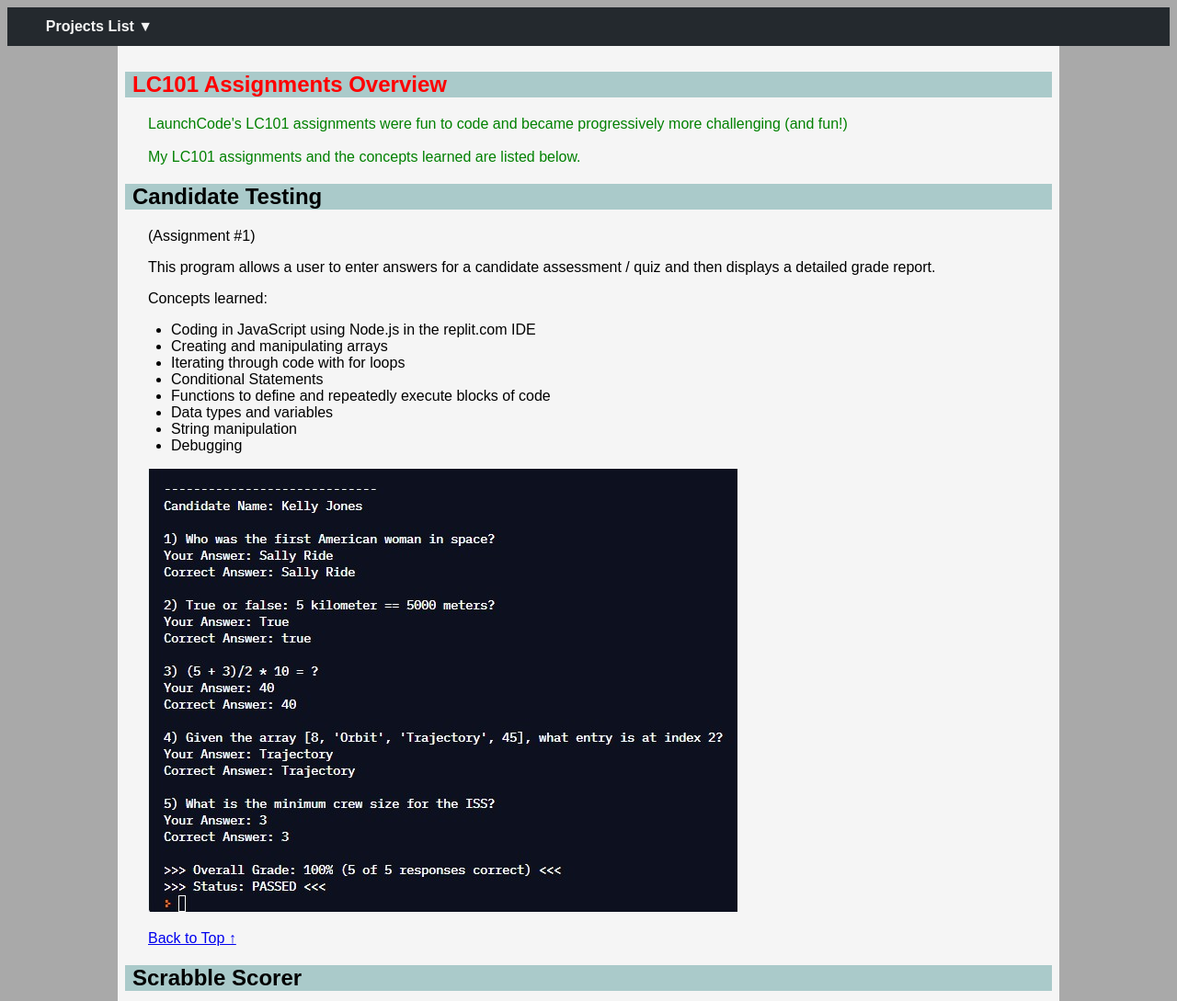
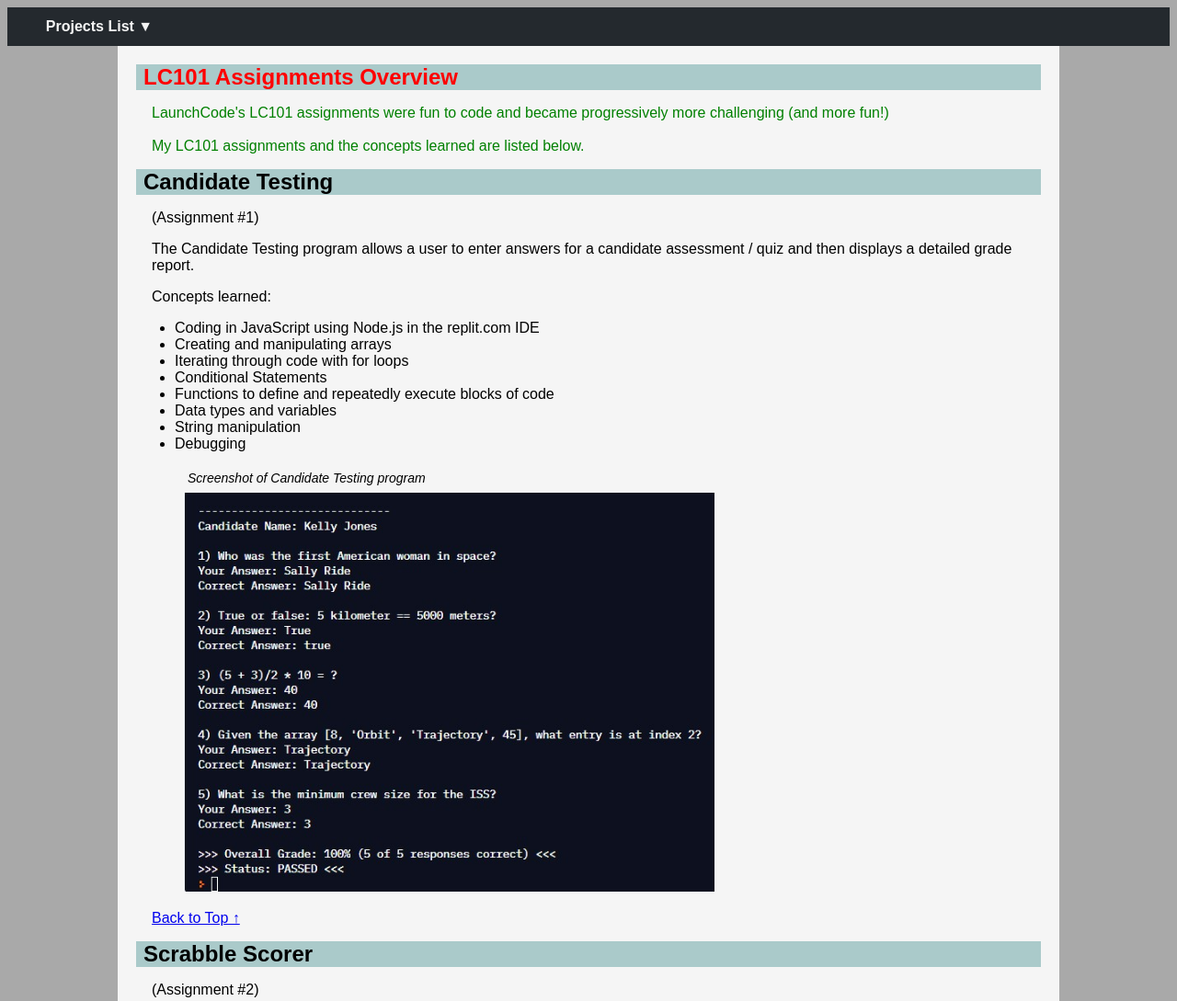
Before and after one commit to PHL-LC101-June-21/assignment-4-html-me-something-kellyj9, a website: page index.html in a window 1280 px wide. Shown: the top 1089 px of the page at 92% size. Drawn offline with Linux system fonts and the light colour scheme.

Commit message:
Added figure and figcaption for images and cleaned up CSS.

```diff
--- a/index.html
+++ b/index.html
@@ -40,13 +40,13 @@
             <h1 id="mainHeading">LC101 Assignments Overview</h1>
             <section>
                <p class="funParagraph" id="testP">LaunchCode's LC101 assignments were fun to code and became
-               progressively more challenging (and fun!)
+               progressively more challenging (and more fun!)
                <br><br>My LC101 assignments and the concepts learned are listed below.</p>
             </section>
             <section>
                <h2 id="P1">Candidate Testing</h2>
                <p>(Assignment #1)</p>
-               <p>This program allows a user to enter answers for a candidate assessment /
+               <p>The Candidate Testing program allows a user to enter answers for a candidate assessment /
                quiz and then displays a detailed grade report.</p>
                <p>Concepts learned:</p>
                <ul>
@@ -59,7 +59,10 @@
                   <li>String manipulation</li>
                   <li>Debugging</li>
                </ul>
-               <img src="images/imgProject01.jpg" alt="Screenshot of Project #1">
+               <figure>
+                  <figcaption>Screenshot of Candidate Testing program</figcaption>
+                  <img src="images/imgProject01.jpg" alt="Screenshot of Project 1">
+               </figure>
                <p>
                <a href="#top">Back to Top &uparrow;</a>
                </p>
@@ -79,7 +82,10 @@
                   <li>Accessing properties and methods within an array of objects</li>
                   <li>While loops and for…in Loops</li>
                </ul>
-               <img src="images/imgProject02.jpg" alt="Screenshot of Project #2">
+               <figure>
+                  <figcaption>Screenshot of Scrabble Scorer program</figcaption>
+                  <img src="images/imgProject02.jpg" alt="Screenshot of Project 2">
+               </figure>
                <p><a href="#top">Back to Top &uparrow;</a></p>
             </section>
 
@@ -104,13 +110,15 @@
                      <li>The expectation function is chained with a built-in Matcher function,
                      which compares the expected value to the actual value</li>
                   </ul>
-                  <li>Test Driven Development - a software development process where each unit test is written first
-                  before writing the corresponding code</li>
+                  <li>Test Driven Development (TDD)</li>
                   <li>Exporting functions from modules</li>
                   <li>Classes as templates for creating objects - with class constructors and methods</li>
                   <li>Creating and using instances of objects from classes</li>
                </ul>
-               <img src="images/imgProject03.jpg" alt="Screenshot of Project #3">
+               <figure>
+                  <figcaption>Screenshot of Mars Rover program passing all unit tests</figcaption>
+                  <img src="images/imgProject03.jpg" alt="Screenshot of Project 3">
+               </figure>
                <p><a href="#top">Back to Top &uparrow;</a></p>
             </section>
 
@@ -130,10 +138,10 @@
                   <li>Local development with VS Code and Git</li>
                   <li>Git commands learned included:</li>
                   <ul>
-                     <li>Getting and Creating Projects – clone</li>
+                     <li>Getting and creating projects – clone</li>
                      <li>Basic snapshotting – add, status, commit, reset</li>
                      <li>Sharing and updating projects – push, remote</li>
-                     <li>Inspection and Comparison – diff</li>
+                     <li>Inspection and comparison – diff</li>
                   </ul>
                </ul>
                <p><a href="#top">Back to Top &uparrow;</a></p>
--- a/styles.css
+++ b/styles.css
@@ -16,18 +16,19 @@ main {
 }
 
 footer {
-    padding-top: 8px;
     font-size: 14px;
     text-align: center;
 }
 
 article {
-    padding: 8px;
     background-color: whitesmoke;
+
+    padding: 12px;
 }
 
 h1, h2 {
     background-color: #aacaca;
+    margin: 8px;
     padding-left: 8px;
 }
 
@@ -40,10 +41,27 @@ ul {
 }
 
 img {
-    padding-left: 25px;
     width: auto;
-    height:auto;
+    height: auto;
     max-width: 90%;
+}
+
+/* captions for images */
+figure {
+    padding-left: 20px;
+    width: fit-content;
+    height: auto;
+}
+
+/* captions for images */
+figcaption {
+    width: fit-content;
+    height: auto;
+    font-size: 14px;
+    font-style: italic;
+    text-align: left;
+    padding: 4px;
+    margin-bottom: 4px;
 }
 
 a:visited, a:active {
```
